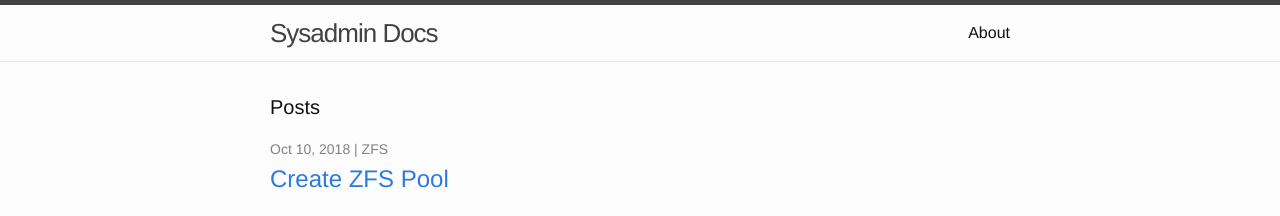
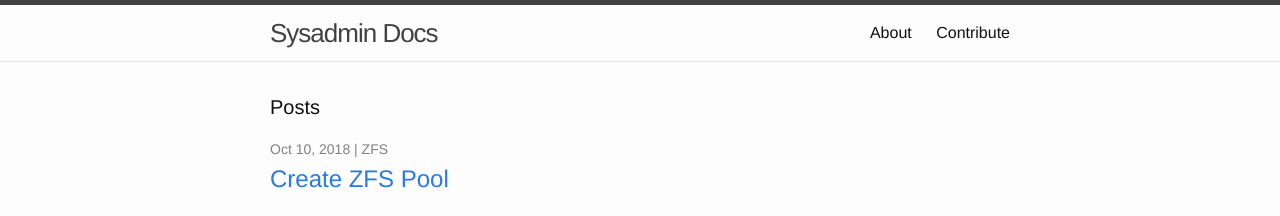
Before and after one commit to benyanke/docs, a Jekyll site: the page built from index.html, in a window 1280 px wide. Shown: the top 216 px of the page. Built offline with Jekyll 4.4.1, drawn with Linux system fonts in a browser that asks for light colours.

Commit message:
Add repo link

```diff
--- a/_config.yml
+++ b/_config.yml
@@ -11,6 +11,9 @@
 # twitter_username: jekyllrb
 github_username:  benyanke
 
+# Repository link
+repository: "https://github.com/benyanke/docs/"
+
 # Build settings
 markdown: kramdown
 # permalink: /:year/:title:output_ext
--- a/_includes/header.html
+++ b/_includes/header.html
@@ -19,6 +19,7 @@
           <a class="page-link" href="{{ page.url | prepend: site.baseurl }}">{{ page.title }}</a>
           {% endif %}
         {% endfor %}
+        <a class="page-link" href="{{ site.repository }}">Contribute</a>
       </div>
     </nav>
 
```
